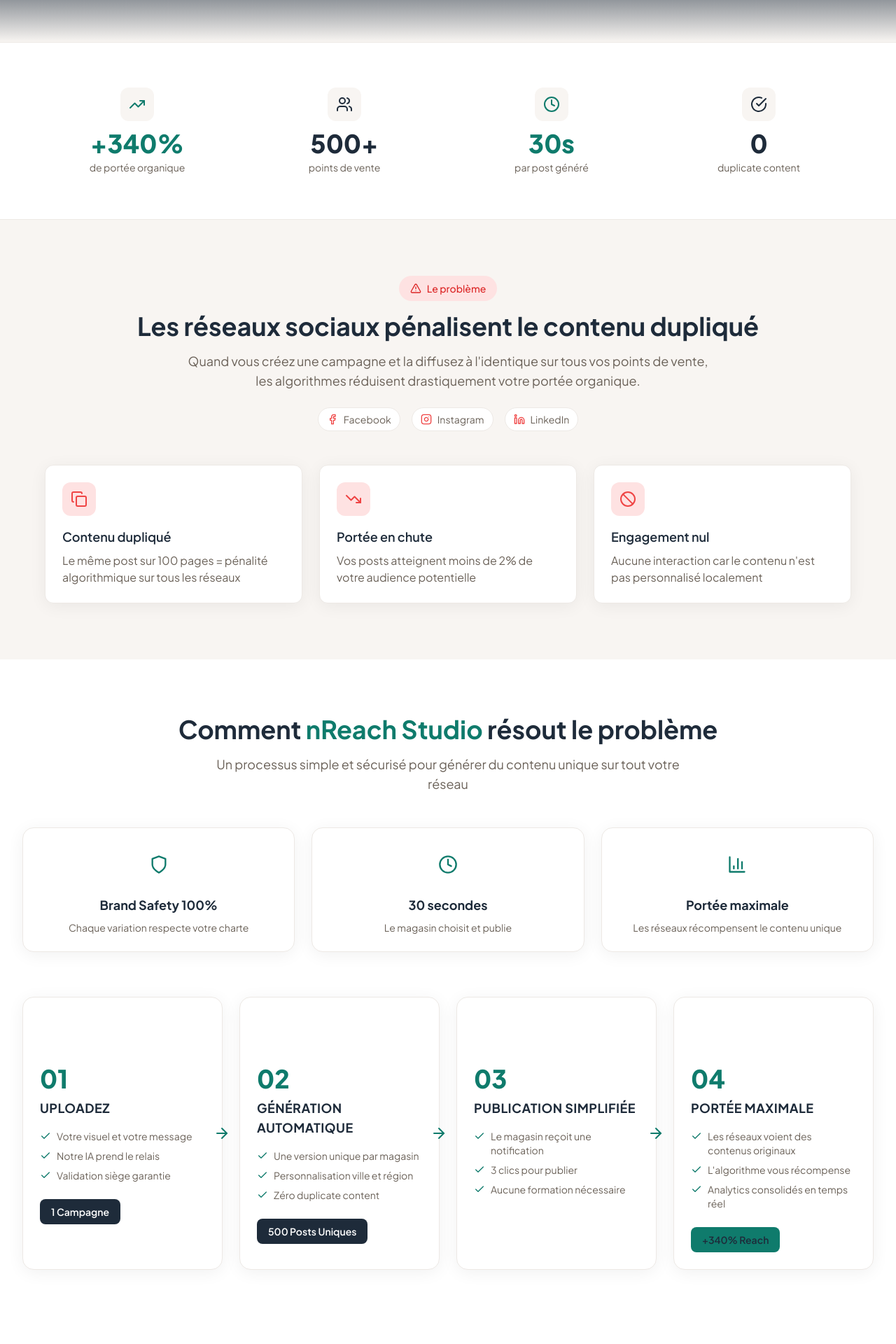
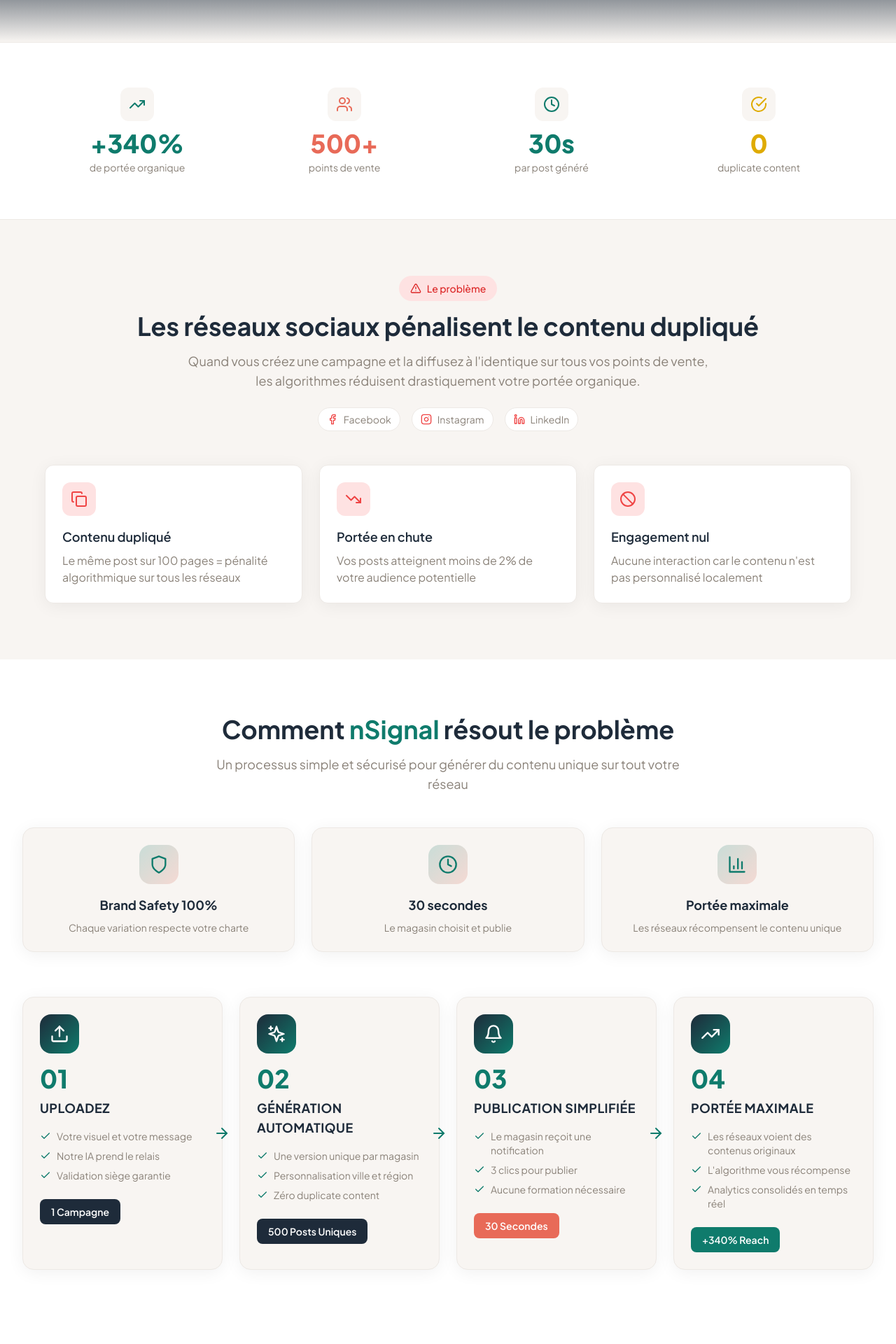
Before and after one commit to Mazaljoker/VISIOPOST_WEBSITE, a React (Vite) app: page / in a window 1280 px wide. Shown: the part 740-2660 px from the top of the page at 70% size. Built offline with nearby package versions, Linux system fonts and the light colour scheme.

Commit message:
🎨 Batch 2: Migration sections vers charte nSignal
- SocialProofSection.tsx
- ProblemSection.tsx
- SolutionSection.tsx
- FinalCtaSection.tsx
- HowItWorksSection.tsx

```diff
--- a/src/sections/HowItWorksSection.tsx
+++ b/src/sections/HowItWorksSection.tsx
@@ -10,7 +10,7 @@
   },
   {
     icon: Sparkles,
-    title: 'nReach Studio',
+    title: 'nSignal',
     description: 'Génère n variations uniques avec notre IA',
     highlight: true,
   },
@@ -35,19 +35,18 @@
 ];
 
 const sectors = [
-  { icon: Glasses, name: 'Optique', color: 'from-blue-500 to-cyan-500' },
-  { icon: ShoppingCart, name: 'Distribution', color: 'from-orange-500 to-red-500' },
-  { icon: Dumbbell, name: 'Sport', color: 'from-green-500 to-emerald-500' },
-  { icon: Scissors, name: 'Beauté / Coiffure', color: 'from-pink-500 to-rose-500' },
+  { icon: Glasses, name: 'Optique', color: 'from-nsignal-primary to-nsignal-primary-600' },
+  { icon: ShoppingCart, name: 'Distribution', color: 'from-nsignal-secondary to-nsignal-secondary-600' },
+  { icon: Dumbbell, name: 'Sport', color: 'from-nsignal-accent to-nsignal-accent-600' },
+  { icon: Scissors, name: 'Beauté / Coiffure', color: 'from-nsignal-primary to-nsignal-secondary' },
 ];
 
 /**
- * Section How It Works - Flowchart + Contrôle + Secteurs
- * Rebrandé pour nReach Studio
+ * Section How It Works - Charte Graphique nSignal 2025
  */
 const HowItWorksSection = () => {
   return (
-    <section className="py-20 px-4 sm:px-6 lg:px-8 bg-light-surface dark:bg-dark-surface">
+    <section className="py-20 px-4 sm:px-6 lg:px-8 bg-nsignal-light dark:bg-nsignal-dark-500">
       <div className="max-w-6xl mx-auto">
         {/* Header */}
         <motion.div
@@ -56,23 +55,23 @@
           whileInView={{ opacity: 1, y: 0 }}
           viewport={{ once: true }}
         >
-          <h2 className="text-3xl md:text-4xl font-bold text-nreach-midnight dark:text-dark-text mb-4">
+          <h2 className="text-3xl md:text-4xl font-bold text-nsignal-dark dark:text-nsignal-light mb-4">
             Comment ça marche ?
           </h2>
-          <p className="text-lg text-light-text-muted dark:text-dark-text-muted max-w-2xl mx-auto">
+          <p className="text-lg text-nsignal-light-700 dark:text-nsignal-light-600 max-w-2xl mx-auto">
             Un processus simple en 3 étapes pour diffuser du contenu unique sur tout votre réseau
           </p>
         </motion.div>
 
-        {/* Main Flow: Siège → nReach → Magasins */}
+        {/* Main Flow: Siège → nSignal → Magasins */}
         <div className="flex flex-col md:flex-row items-center justify-center gap-4 md:gap-8 mb-16">
           {mainSteps.map((step, index) => (
             <React.Fragment key={index}>
               <motion.div
                 className={`flex flex-col items-center p-6 rounded-2xl w-full md:w-64 ${
                   step.highlight
-                    ? 'bg-gradient-to-br from-nreach-electric/10 to-nreach-lavande/10 border-2 border-nreach-electric'
-                    : 'bg-white dark:bg-dark-bg border border-light-border dark:border-dark-border'
+                    ? 'bg-gradient-to-br from-nsignal-primary/10 to-nsignal-secondary/10 border-2 border-nsignal-primary'
+                    : 'bg-white dark:bg-nsignal-dark border border-nsignal-light-400 dark:border-nsignal-dark-400'
                 } shadow-card`}
                 initial={{ opacity: 0, y: 20 }}
                 whileInView={{ opacity: 1, y: 0 }}
@@ -82,17 +81,17 @@
               >
                 <div className={`w-16 h-16 rounded-2xl flex items-center justify-center mb-4 ${
                   step.highlight
-                    ? 'bg-gradient-to-br from-nreach-electric to-nreach-lavande'
-                    : 'bg-gradient-to-br from-nreach-midnight to-nreach-lavande'
+                    ? 'bg-gradient-to-br from-nsignal-primary to-nsignal-secondary'
+                    : 'bg-gradient-to-br from-nsignal-dark to-nsignal-primary'
                 }`}>
                   <step.icon className="w-8 h-8 text-white" />
                 </div>
                 <h3 className={`text-lg font-bold mb-2 ${
-                  step.highlight ? 'text-nreach-electric' : 'text-nreach-midnight dark:text-dark-text'
+                  step.highlight ? 'text-nsignal-primary' : 'text-nsignal-dark dark:text-nsignal-light'
                 }`}>
                   {step.title}
                 </h3>
-                <p className="text-sm text-light-text-muted dark:text-dark-text-muted text-center">
+                <p className="text-sm text-nsignal-light-700 dark:text-nsignal-light-600 text-center">
                   {step.description}
                 </p>
               </motion.div>
@@ -105,7 +104,7 @@
                   viewport={{ once: true }}
                   transition={{ delay: index * 0.15 + 0.1 }}
                 >
-                  <ArrowRight className="w-8 h-8 text-nreach-electric" />
+                  <ArrowRight className="w-8 h-8 text-nsignal-primary" />
                 </motion.div>
               )}
             </React.Fragment>
@@ -119,27 +118,27 @@
           whileInView={{ opacity: 1, y: 0 }}
           viewport={{ once: true }}
         >
-          <h3 className="text-2xl font-bold text-nreach-midnight dark:text-dark-text text-center mb-8">
-            Vous gardez le <span className="text-nreach-electric">contrôle</span>
+          <h3 className="text-2xl font-bold text-nsignal-dark dark:text-nsignal-light text-center mb-8">
+            Vous gardez le <span className="text-nsignal-primary">contrôle</span>
           </h3>
           <div className="grid md:grid-cols-2 gap-6 max-w-3xl mx-auto">
             {controlFeatures.map((feature, index) => (
               <motion.div
                 key={index}
-                className="flex items-start gap-4 bg-white dark:bg-dark-bg rounded-xl p-5 border border-light-border dark:border-dark-border shadow-card"
+                className="flex items-start gap-4 bg-white dark:bg-nsignal-dark rounded-xl p-5 border border-nsignal-light-400 dark:border-nsignal-dark-400 shadow-card"
                 initial={{ opacity: 0, y: 20 }}
                 whileInView={{ opacity: 1, y: 0 }}
                 viewport={{ once: true }}
                 transition={{ delay: index * 0.1 }}
               >
-                <div className="w-12 h-12 bg-nreach-electric/10 rounded-xl flex items-center justify-center flex-shrink-0">
-                  <feature.icon className="w-6 h-6 text-nreach-electric" />
+                <div className="w-12 h-12 bg-nsignal-primary/10 rounded-xl flex items-center justify-center flex-shrink-0">
+                  <feature.icon className="w-6 h-6 text-nsignal-primary" />
                 </div>
                 <div>
-                  <h4 className="font-bold text-nreach-midnight dark:text-dark-text mb-1">
+                  <h4 className="font-bold text-nsignal-dark dark:text-nsignal-light mb-1">
                     {feature.title}
                   </h4>
-                  <p className="text-sm text-light-text-muted dark:text-dark-text-muted">
+                  <p className="text-sm text-nsignal-light-700 dark:text-nsignal-light-600">
                     {feature.description}
                   </p>
                 </div>
@@ -154,14 +153,14 @@
           whileInView={{ opacity: 1, y: 0 }}
           viewport={{ once: true }}
         >
-          <h3 className="text-2xl font-bold text-nreach-midnight dark:text-dark-text text-center mb-8">
-            Adapté à votre <span className="text-nreach-electric">secteur</span>
+          <h3 className="text-2xl font-bold text-nsignal-dark dark:text-nsignal-light text-center mb-8">
+            Adapté à votre <span className="text-nsignal-secondary">secteur</span>
           </h3>
           <div className="grid grid-cols-2 md:grid-cols-4 gap-4">
             {sectors.map((sector, index) => (
               <motion.div
                 key={index}
-                className="bg-white dark:bg-dark-bg rounded-xl p-5 border border-light-border dark:border-dark-border shadow-card text-center"
+                className="bg-white dark:bg-nsignal-dark rounded-xl p-5 border border-nsignal-light-400 dark:border-nsignal-dark-400 shadow-card text-center"
                 initial={{ opacity: 0, scale: 0.9 }}
                 whileInView={{ opacity: 1, scale: 1 }}
                 viewport={{ once: true }}
@@ -171,7 +170,7 @@
                 <div className={`w-14 h-14 mx-auto mb-3 rounded-2xl bg-gradient-to-br ${sector.color} flex items-center justify-center`}>
                   <sector.icon className="w-7 h-7 text-white" />
                 </div>
-                <h4 className="font-semibold text-nreach-midnight dark:text-dark-text">
+                <h4 className="font-semibold text-nsignal-dark dark:text-nsignal-light">
                   {sector.name}
                 </h4>
               </motion.div>
--- a/src/sections/ProblemSection.tsx
+++ b/src/sections/ProblemSection.tsx
@@ -26,12 +26,11 @@
 ];
 
 /**
- * Section Problem - Le problème du duplicate content
- * Rebrandé pour nReach Studio - Multi-plateformes
+ * Section Problem - Charte Graphique nSignal 2025
  */
 const ProblemSection = () => {
   return (
-    <section className="py-20 px-4 sm:px-6 lg:px-8 bg-light-surface dark:bg-dark-surface">
+    <section className="py-20 px-4 sm:px-6 lg:px-8 bg-nsignal-light dark:bg-nsignal-dark-500">
       <div className="max-w-6xl mx-auto">
         <motion.div
           className="text-center mb-12"
@@ -43,10 +42,10 @@
             <AlertTriangle className="w-4 h-4" />
             <span className="text-sm font-medium">Le problème</span>
           </div>
-          <h2 className="text-3xl md:text-4xl font-bold text-nreach-midnight dark:text-dark-text mb-4">
+          <h2 className="text-3xl md:text-4xl font-bold text-nsignal-dark dark:text-nsignal-light mb-4">
             Les réseaux sociaux pénalisent le contenu dupliqué
           </h2>
-          <p className="text-lg text-light-text-muted dark:text-dark-text-muted max-w-3xl mx-auto mb-6">
+          <p className="text-lg text-nsignal-light-700 dark:text-nsignal-light-600 max-w-3xl mx-auto mb-6">
             Quand vous créez une campagne et la diffusez à l'identique sur tous vos points de vente,
             les algorithmes réduisent drastiquement votre portée organique.
           </p>
@@ -56,14 +55,14 @@
             {platforms.map((platform, index) => (
               <motion.div
                 key={index}
-                className="flex items-center gap-2 px-3 py-1.5 bg-white dark:bg-dark-bg rounded-full border border-light-border dark:border-dark-border"
+                className="flex items-center gap-2 px-3 py-1.5 bg-white dark:bg-nsignal-dark rounded-full border border-nsignal-light-400 dark:border-nsignal-dark-400"
                 initial={{ opacity: 0, scale: 0.8 }}
                 whileInView={{ opacity: 1, scale: 1 }}
                 viewport={{ once: true }}
                 transition={{ delay: index * 0.1 }}
               >
                 <platform.icon className="w-4 h-4 text-red-500" />
-                <span className="text-sm text-light-text-muted dark:text-dark-text-muted">{platform.name}</span>
+                <span className="text-sm text-nsignal-light-700 dark:text-nsignal-light-600">{platform.name}</span>
               </motion.div>
             ))}
           </div>
@@ -73,7 +72,7 @@
           {problems.map((problem, index) => (
             <motion.div
               key={index}
-              className="bg-white dark:bg-dark-bg rounded-xl p-6 border border-light-border dark:border-dark-border shadow-card"
+              className="bg-white dark:bg-nsignal-dark rounded-xl p-6 border border-nsignal-light-400 dark:border-nsignal-dark-400 shadow-card"
               initial={{ opacity: 0, y: 20 }}
               whileInView={{ opacity: 1, y: 0 }}
               viewport={{ once: true }}
@@ -82,10 +81,10 @@
               <div className="w-12 h-12 bg-red-100 dark:bg-red-900/30 rounded-xl flex items-center justify-center mb-4">
                 <problem.icon className="w-6 h-6 text-red-500" />
               </div>
-              <h3 className="text-lg font-semibold text-nreach-midnight dark:text-dark-text mb-2">
+              <h3 className="text-lg font-semibold text-nsignal-dark dark:text-nsignal-light mb-2">
                 {problem.title}
               </h3>
-              <p className="text-light-text-muted dark:text-dark-text-muted">
+              <p className="text-nsignal-light-700 dark:text-nsignal-light-600">
                 {problem.description}
               </p>
             </motion.div>
--- a/src/sections/SocialProofSection.tsx
+++ b/src/sections/SocialProofSection.tsx
@@ -6,35 +6,34 @@
     value: '+340%',
     label: 'de portée organique',
     icon: TrendingUp,
-    color: 'text-nreach-electric',
+    color: 'text-nsignal-primary',
   },
   {
     value: '500+',
     label: 'points de vente',
     icon: Users,
-    color: 'text-nreach-lavande',
+    color: 'text-nsignal-secondary',
   },
   {
     value: '30s',
     label: 'par post généré',
     icon: Clock,
-    color: 'text-nreach-electric',
+    color: 'text-nsignal-primary',
   },
   {
     value: '0',
     label: 'duplicate content',
     icon: CheckCircle,
-    color: 'text-nreach-lavande',
+    color: 'text-nsignal-accent',
   },
 ];
 
 /**
- * Section Social Proof - Stats de crédibilité
- * Rebrandé pour nReach Studio
+ * Section Social Proof - Charte Graphique nSignal 2025
  */
 const SocialProofSection = () => {
   return (
-    <section className="py-16 px-4 sm:px-6 lg:px-8 bg-light-bg dark:bg-dark-bg border-y border-light-border dark:border-dark-border">
+    <section className="py-16 px-4 sm:px-6 lg:px-8 bg-white dark:bg-nsignal-dark border-y border-nsignal-light-400 dark:border-nsignal-dark-400">
       <div className="max-w-6xl mx-auto">
         <motion.div
           className="grid grid-cols-2 md:grid-cols-4 gap-8"
@@ -52,13 +51,13 @@
               viewport={{ once: true }}
               transition={{ delay: index * 0.1 }}
             >
-              <div className={`inline-flex p-3 rounded-xl bg-light-surface dark:bg-dark-surface mb-3`}>
+              <div className={`inline-flex p-3 rounded-xl bg-nsignal-light dark:bg-nsignal-dark-500 mb-3`}>
                 <stat.icon className={`w-6 h-6 ${stat.color}`} />
               </div>
               <div className={`text-3xl md:text-4xl font-extrabold ${stat.color} mb-1`}>
                 {stat.value}
               </div>
-              <div className="text-sm text-light-text-muted dark:text-dark-text-muted">
+              <div className="text-sm text-nsignal-light-700 dark:text-nsignal-light-600">
                 {stat.label}
               </div>
             </motion.div>
--- a/src/sections/SolutionSection.tsx
+++ b/src/sections/SolutionSection.tsx
@@ -30,7 +30,7 @@
       'Validation siège garantie',
     ],
     badge: '1 Campagne',
-    badgeColor: 'bg-nreach-midnight text-white',
+    badgeColor: 'bg-nsignal-dark text-white',
   },
   {
     number: '02',
@@ -42,7 +42,7 @@
       'Zéro duplicate content',
     ],
     badge: '500 Posts Uniques',
-    badgeColor: 'bg-nreach-midnight text-white',
+    badgeColor: 'bg-nsignal-dark text-white',
   },
   {
     number: '03',
@@ -54,7 +54,7 @@
       'Aucune formation nécessaire',
     ],
     badge: '30 Secondes',
-    badgeColor: 'bg-nreach-lavande text-white',
+    badgeColor: 'bg-nsignal-secondary text-white',
   },
   {
     number: '04',
@@ -66,17 +66,16 @@
       'Analytics consolidés en temps réel',
     ],
     badge: '+340% Reach',
-    badgeColor: 'bg-nreach-electric text-nreach-midnight',
+    badgeColor: 'bg-nsignal-primary text-white',
   },
 ];
 
 /**
- * Section Solution - 4 étapes clés + Brand Safety
- * Rebrandé pour nReach Studio
+ * Section Solution - Charte Graphique nSignal 2025
  */
 const SolutionSection = () => {
   return (
-    <section className="py-20 px-4 sm:px-6 lg:px-8 bg-light-bg dark:bg-dark-bg">
+    <section className="py-20 px-4 sm:px-6 lg:px-8 bg-white dark:bg-nsignal-dark">
       <div className="max-w-7xl mx-auto">
         {/* Header */}
         <motion.div
@@ -85,15 +84,15 @@
           whileInView={{ opacity: 1, y: 0 }}
           viewport={{ once: true }}
         >
-          <h2 className="text-3xl md:text-4xl font-bold text-nreach-midnight dark:text-dark-text mb-4">
-            Comment <span className="text-nreach-electric">nReach Studio</span> résout le problème
+          <h2 className="text-3xl md:text-4xl font-bold text-nsignal-dark dark:text-nsignal-light mb-4">
+            Comment <span className="text-nsignal-primary">nSignal</span> résout le problème
           </h2>
-          <p className="text-lg text-light-text-muted dark:text-dark-text-muted max-w-2xl mx-auto">
+          <p className="text-lg text-nsignal-light-700 dark:text-nsignal-light-600 max-w-2xl mx-auto">
             Un processus simple et sécurisé pour générer du contenu unique sur tout votre réseau
           </p>
         </motion.div>
 
-        {/* Top Cards - Brand Safety, 30s, Portée */}
+        {/* Top Cards */}
         <motion.div
           className="grid md:grid-cols-3 gap-6 mb-16"
           initial={{ opacity: 0, y: 20 }}
@@ -104,16 +103,16 @@
           {topCards.map((card, index) => (
             <motion.div
               key={index}
-              className="bg-white dark:bg-dark-surface rounded-2xl p-6 border border-light-border dark:border-dark-border shadow-card text-center"
+              className="bg-nsignal-light dark:bg-nsignal-dark-500 rounded-2xl p-6 border border-nsignal-light-400 dark:border-nsignal-dark-400 shadow-card text-center"
               whileHover={{ y: -4 }}
             >
-              <div className="w-14 h-14 mx-auto mb-4 rounded-2xl bg-gradient-to-br from-nreach-electric/20 to-nreach-lavande/20 flex items-center justify-center">
-                <card.icon className="w-7 h-7 text-nreach-electric" />
+              <div className="w-14 h-14 mx-auto mb-4 rounded-2xl bg-gradient-to-br from-nsignal-primary/20 to-nsignal-secondary/20 flex items-center justify-center">
+                <card.icon className="w-7 h-7 text-nsignal-primary" />
               </div>
-              <h3 className="text-lg font-bold text-nreach-midnight dark:text-dark-text mb-2">
+              <h3 className="text-lg font-bold text-nsignal-dark dark:text-nsignal-light mb-2">
                 {card.title}
               </h3>
-              <p className="text-sm text-light-text-muted dark:text-dark-text-muted">
+              <p className="text-sm text-nsignal-light-700 dark:text-nsignal-light-600">
                 {card.description}
               </p>
             </motion.div>
@@ -125,40 +124,40 @@
           {steps.map((step, index) => (
             <motion.div
               key={index}
-              className="relative bg-white dark:bg-dark-surface rounded-2xl p-6 border border-light-border dark:border-dark-border shadow-card"
+              className="relative bg-nsignal-light dark:bg-nsignal-dark-500 rounded-2xl p-6 border border-nsignal-light-400 dark:border-nsignal-dark-400 shadow-card"
               initial={{ opacity: 0, y: 20 }}
               whileInView={{ opacity: 1, y: 0 }}
               viewport={{ once: true }}
               transition={{ delay: index * 0.1 }}
               whileHover={{ y: -4 }}
             >
-              {/* Arrow between cards (desktop only) */}
+              {/* Arrow between cards */}
               {index < steps.length - 1 && (
                 <div className="hidden lg:block absolute -right-3 top-1/2 -translate-y-1/2 z-10">
-                  <ArrowRight className="w-6 h-6 text-nreach-electric" />
+                  <ArrowRight className="w-6 h-6 text-nsignal-primary" />
                 </div>
               )}
 
               {/* Icon */}
-              <div className="w-14 h-14 mb-4 rounded-2xl bg-gradient-to-br from-nreach-midnight to-nreach-lavande flex items-center justify-center">
+              <div className="w-14 h-14 mb-4 rounded-2xl bg-gradient-to-br from-nsignal-dark to-nsignal-primary flex items-center justify-center">
                 <step.icon className="w-7 h-7 text-white" />
               </div>
 
               {/* Number */}
-              <div className="text-4xl font-extrabold text-nreach-electric mb-2">
+              <div className="text-4xl font-extrabold text-nsignal-primary mb-2">
                 {step.number}
               </div>
 
               {/* Title */}
-              <h3 className="text-lg font-bold text-nreach-midnight dark:text-dark-text mb-4 uppercase tracking-wide">
+              <h3 className="text-lg font-bold text-nsignal-dark dark:text-nsignal-light mb-4 uppercase tracking-wide">
                 {step.title}
               </h3>
 
               {/* Features */}
               <ul className="space-y-2 mb-6">
                 {step.features.map((feature, fIndex) => (
-                  <li key={fIndex} className="flex items-start gap-2 text-sm text-light-text-muted dark:text-dark-text-muted">
-                    <Check className="w-4 h-4 text-nreach-electric flex-shrink-0 mt-0.5" />
+                  <li key={fIndex} className="flex items-start gap-2 text-sm text-nsignal-light-700 dark:text-nsignal-light-600">
+                    <Check className="w-4 h-4 text-nsignal-primary flex-shrink-0 mt-0.5" />
                     <span>{feature}</span>
                   </li>
                 ))}
```
Also changed, not shown: src/sections/FinalCtaSection.tsx (+17 -14 lines).
